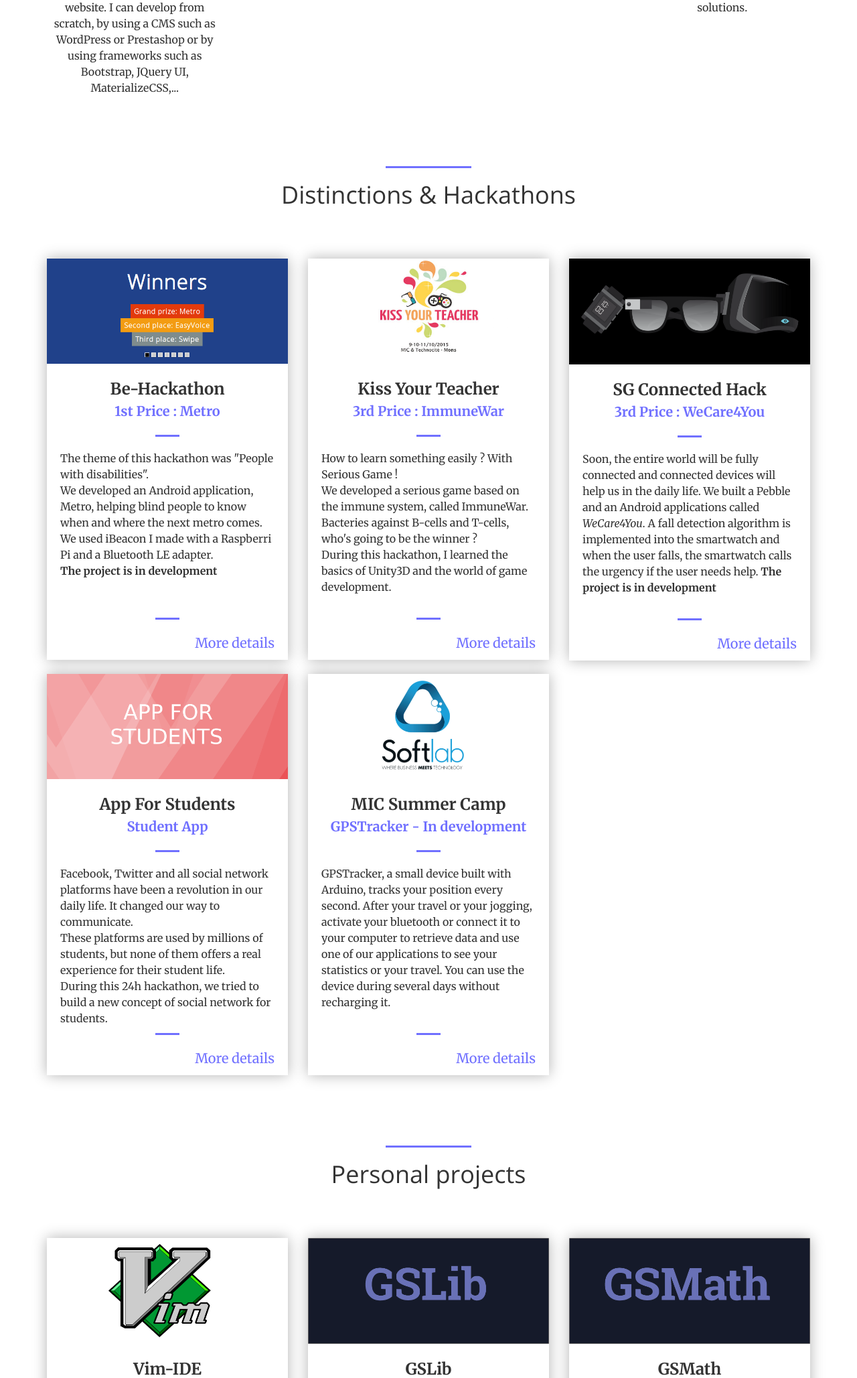
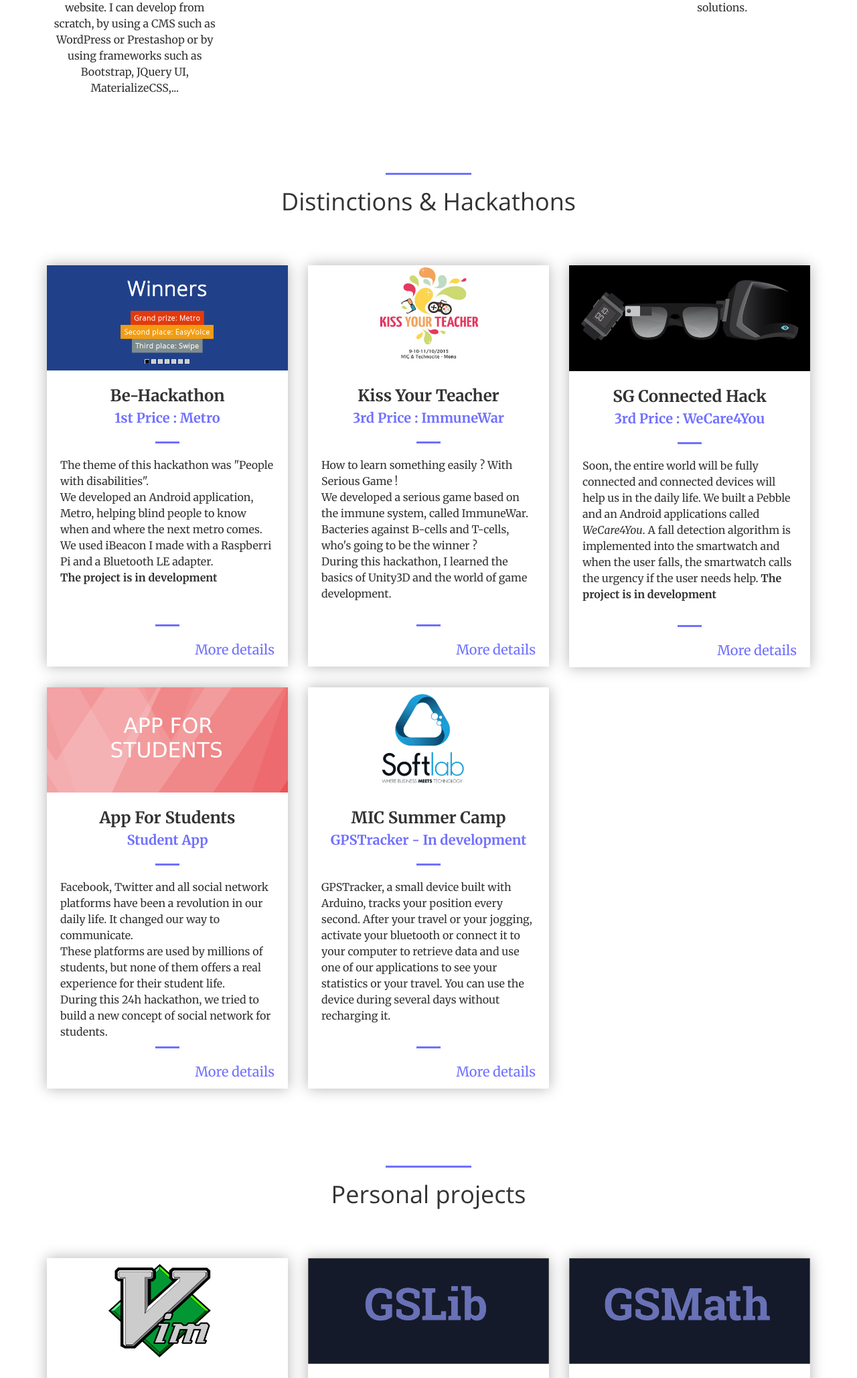
Before and after one commit to dannywillems/danny-willems.be, a PHP site: page / in a window 1280 px wide. Shown: the part 1219-3276 px from the top of the page at 67% size. Run offline with PHP 8.4, Linux system fonts and the light colour scheme; style sheets or scripts are compiled from the project's sources.

Commit message:
add margin bottom to cards

```diff
--- a/css/dw.css
+++ b/css/dw.css
@@ -1 +1 @@
-header{min-height:768px;height:100%}h2{font-size:36px}.dw-img-profile{height:220px}.dw-img-rounded{border-radius:50%}.card{height:auto;box-shadow:0 0 20px rgba(0,0,0,.3);margin-bottom:20px}.card hr{margin-bottom:0;margin-top:0;width:10%}.card .card-image{text-align:center}.card .card-image img{width:100%}.card .card-header{padding:20px}.card .card-header .card-title{font-weight:700;font-size:24px;margin-bottom:0;text-align:center}.card .card-header .card-subtitle{margin-bottom:0;text-align:center;color:#7070ff;font-weight:700;font-size:20px}.card .card-content{padding:20px;height:270px}.card .card-footer{text-align:right;padding:20px 20px 10px}.card .card-footer p{font-size:20px}.card p{margin:0}#contact{padding:0}#services{padding:30px 0 0}
+header{min-height:768px;height:100%}h2{font-size:36px}.dw-img-profile{height:220px}.dw-img-rounded{border-radius:50%}.card{height:auto;box-shadow:0 0 20px rgba(0,0,0,.3);margin-bottom:20px}.card hr{margin-bottom:0;margin-top:0;width:10%}.card .card-image{text-align:center}.card .card-image img{width:100%}.card .card-header{padding:20px}.card .card-header .card-title{font-weight:700;font-size:24px;margin-bottom:0;text-align:center}.card .card-header .card-subtitle{margin-bottom:0;text-align:center;color:#7070FF;font-weight:700;font-size:20px}.card .card-content{padding:20px;height:270px}.card .card-footer{text-align:right;padding:20px 20px 10px}.card .card-footer p{font-size:20px}.card p{margin:0}#contact{padding:0}#services{padding:30px 0 0}.col-lg-4,.col-md-6,.col-xs-12{margin-bottom:10px}
--- a/less/dw.less
+++ b/less/dw.less
@@ -96,3 +96,8 @@ h2
     padding: 0px;
     padding-top: 30px;
 }
+
+.col-lg-4, .col-md-6, .col-xs-12
+{
+  margin-bottom: 10px;
+}
```
Also changed, not shown: css/creative.css.
